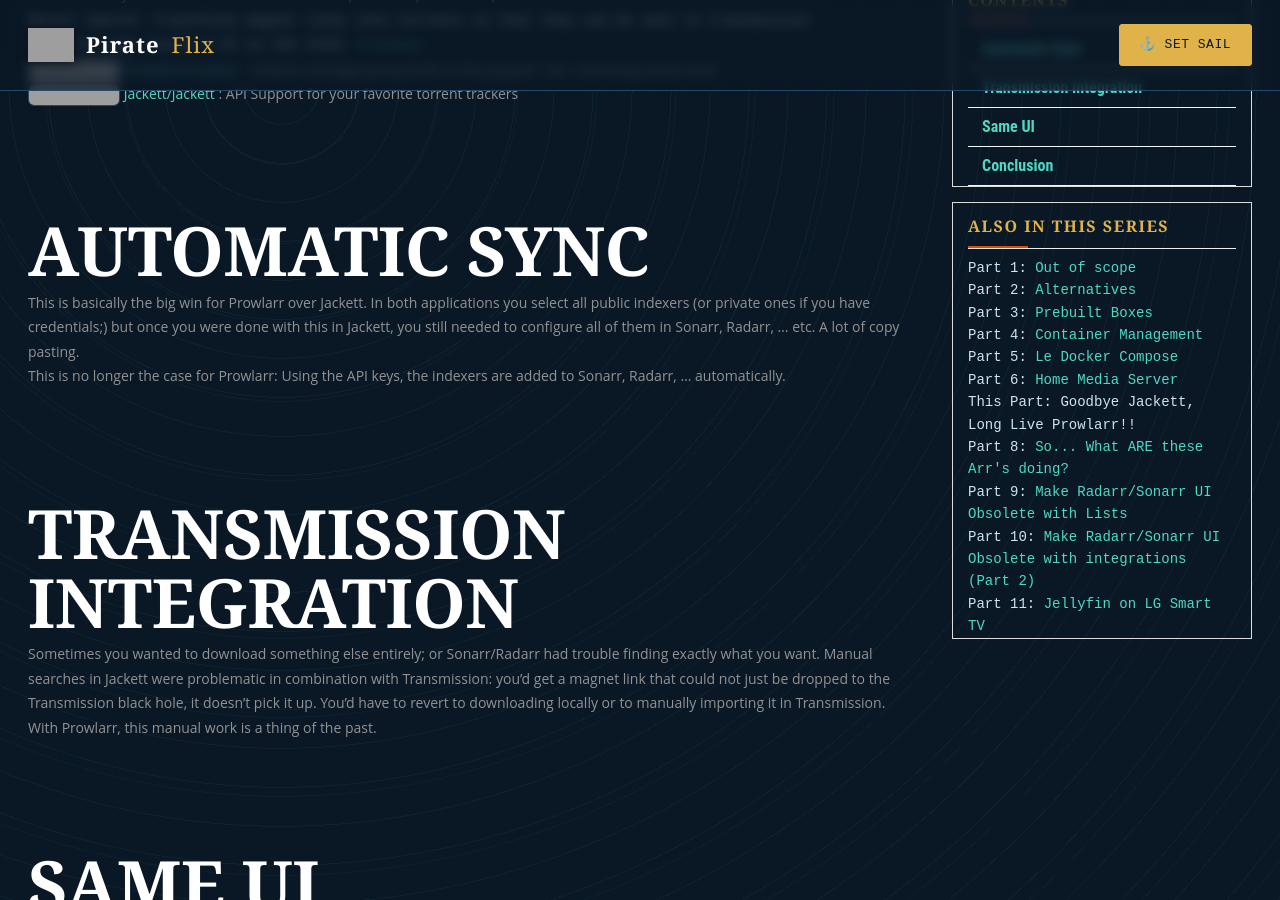
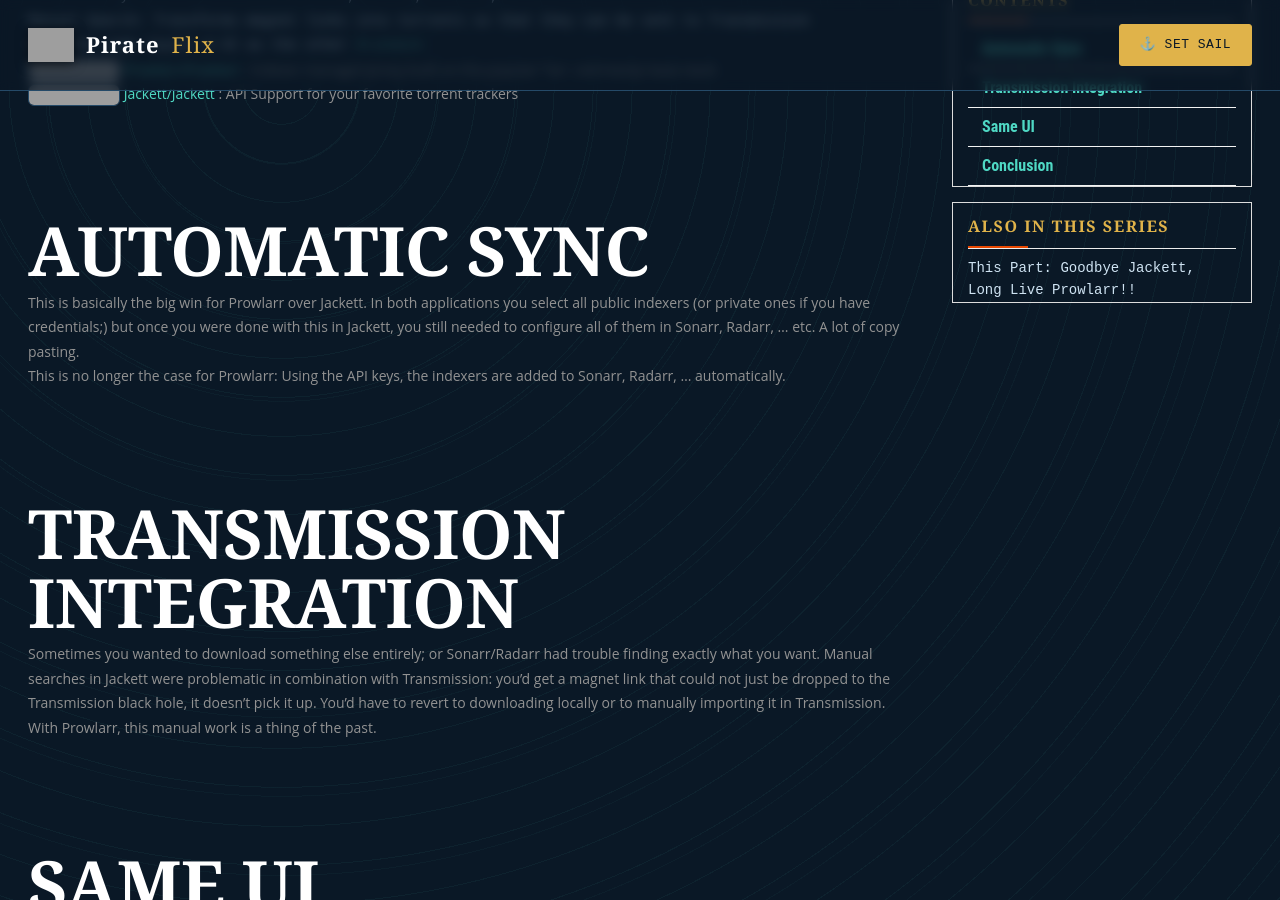
Before and after one commit to SanguPackage/htpc, a Jekyll site: the page built from _posts/2022-09-25-goodbye-jackett.md, in a window 1280 px wide and 900 px high, scrolled down 465 px. Built offline with Jekyll 4.4.1, drawn with Linux system fonts in a browser that asks for light colours; grey boxes are pictures that could not be loaded.

Commit message:
Split blog series: add lists + swapping-tools, drop series from one-offs

```diff
--- a/_posts/2022-09-25-goodbye-jackett.md
+++ b/_posts/2022-09-25-goodbye-jackett.md
@@ -17,7 +17,7 @@
   title: "Jackett simply isn't as cool as Prowlarr"
 categories:
 tags: [tutorial,fun]
-series: home-media-server
+series: swapping-tools
 toc:
   title: 🐅 Prowlarr
 ---
--- a/_posts/2022-09-28-lists.md
+++ b/_posts/2022-09-28-lists.md
@@ -17,7 +17,7 @@
   origin: https://unsplash.com/photos/hvQFJhJvfR8
 categories:
 tags: [tutorial,fun]
-series: home-media-server
+series: lists
 toc:
   title: Lists
   icon: imdb
--- a/_posts/2022-10-02-lists-part2.md
+++ b/_posts/2022-10-02-lists-part2.md
@@ -16,7 +16,7 @@
   origin: https://unsplash.com/photos/8oYPewvmhnY
 categories:
 tags: [tutorial,fun]
-series: home-media-server
+series: lists
 toc:
   title: Lists
   icon: imdb
```
Also changed, not shown: _posts/2022-09-27-notifications.md (+0 -1 lines), _posts/2022-10-29-lg-smart-tv.md (+0 -1 lines).
